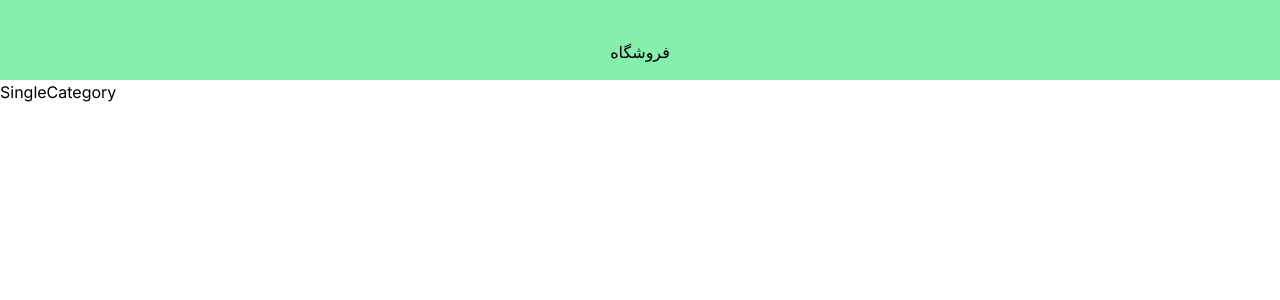
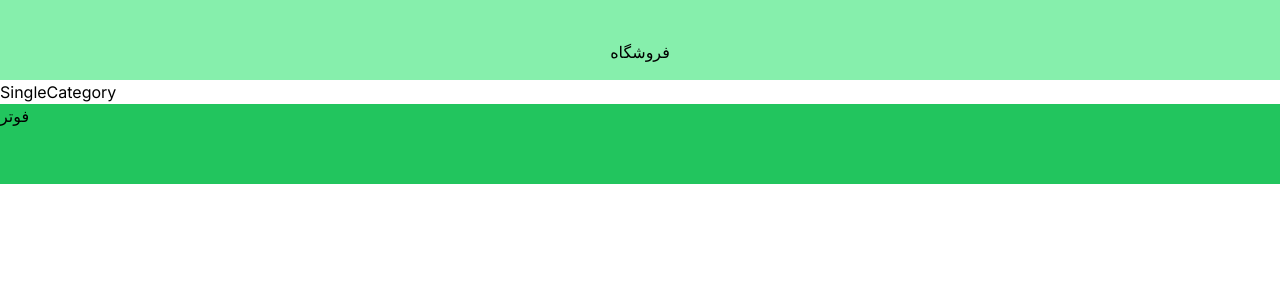
Before and after one commit to somayeshafiei/GolOnline, a Next.js app in the folder my-app/: page /category/1 in a window 1280 px wide. Shown: the top 300 px of the page. Built offline with nearby package versions, Linux system fonts and the light colour scheme.

Commit message:
add footer and style of it to shop Layout

```diff
--- a/my-app/src/app/(shop)/layout.tsx
+++ b/my-app/src/app/(shop)/layout.tsx
@@ -5,9 +5,10 @@ export default function shopLayout({
 }) {
   return (
     <>
-      <div>
+      <div className="flex flex-col">
         <header className="h-14 p-10 bg-green-300 text-center">فروشگاه</header>
         {children}
+        <footer className="bg-green-500 h-20">فوتر</footer>
       </div>
     </>
   );
```
